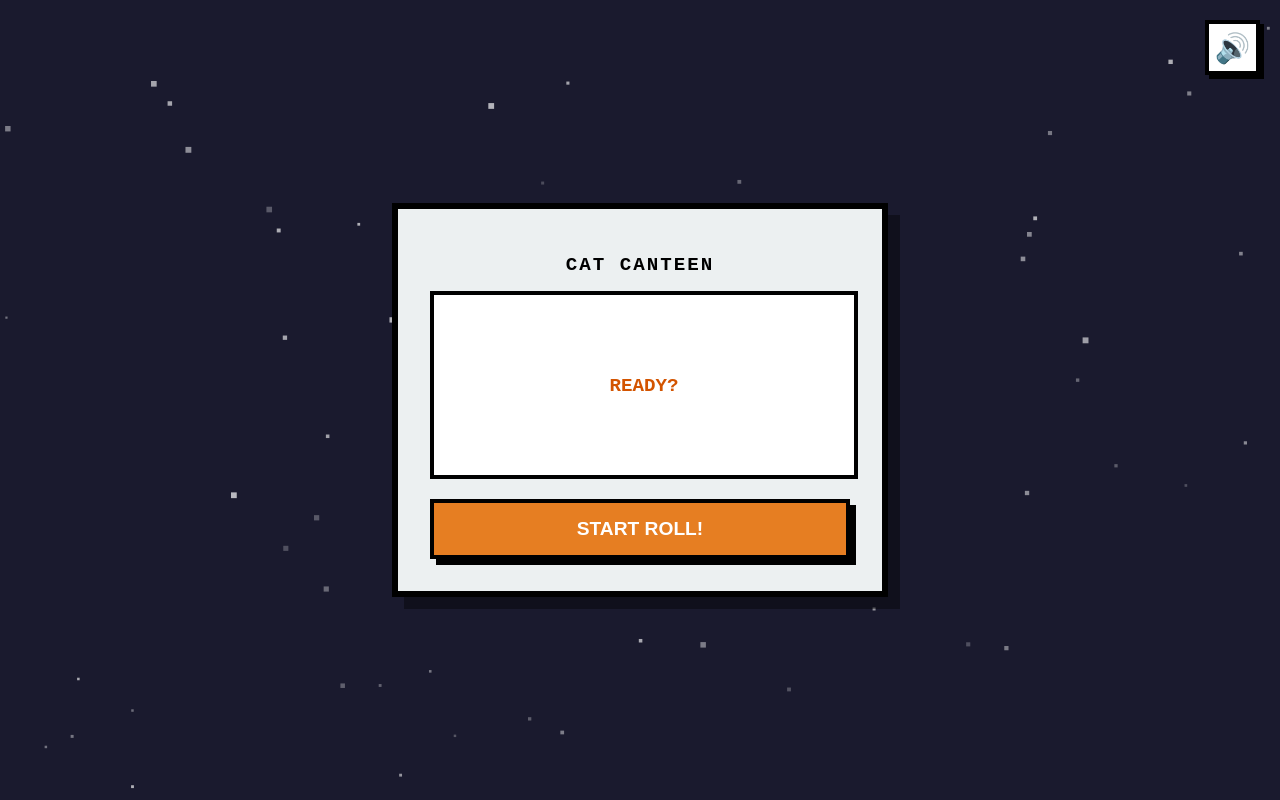
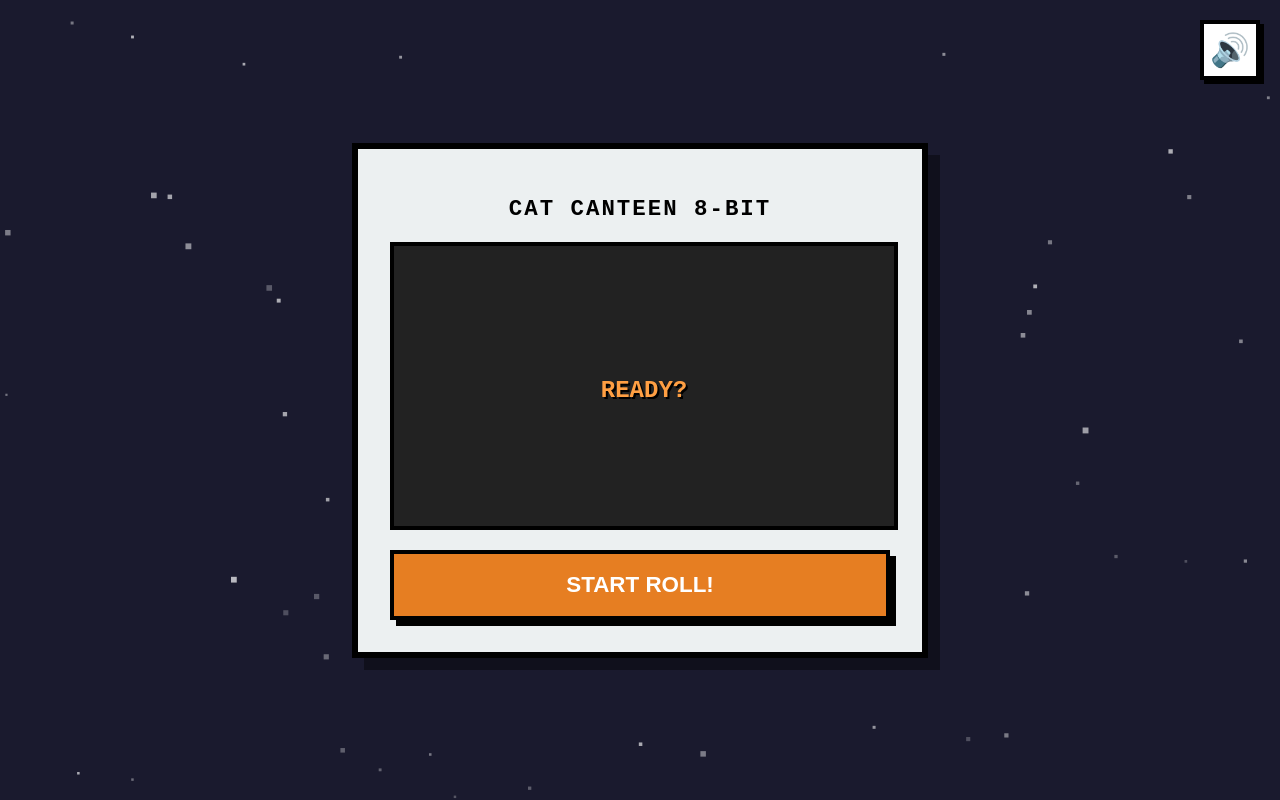
Before and after one commit to Cathub3321/Eat, a plain HTML site: page index.html in a window 1280 px wide. Drawn offline with Linux system fonts and the light colour scheme.

Commit message:
Update index.html

```diff
--- a/index.html
+++ b/index.html
@@ -3,7 +3,7 @@
 <head>
     <meta charset="UTF-8">
     <meta name="viewport" content="width=device-width, initial-scale=1.0">
-    <title>大猫像素食堂 - 长屏版</title>
+    <title>今天吃点啥</title>
     <style>
         :root {
             --pixel-bg: #1a1a2e;
@@ -23,8 +23,8 @@
 
         .card {
             background: var(--pixel-card);
-            width: 90%;
-            max-width: 420px; /* 稍微调宽一点 */
+            width: 95%;
+            max-width: 500px; /* 进一步增加卡片整体宽度 */
             padding: 2rem;
             border: 6px solid var(--pixel-border);
             box-shadow: 12px 12px 0px rgba(0,0,0,0.4);
@@ -34,17 +34,17 @@
         }
 
         h1 {
-            font-size: 1.2rem;
+            font-size: 1.4rem;
             color: var(--pixel-border);
-            margin-bottom: 15px;
+            margin-bottom: 20px;
             letter-spacing: 2px;
         }
 
-        /* --- 修改点：显示区域变为长方形 --- */
+        /* --- 窗口扩大：保持长方形比例 --- */
         .display-area {
             width: 100%;
-            height: 180px; /* 从 250px 减小到 180px，形成长方形 */
-            background: #fff;
+            height: 280px; /* 显著增加高度 */
+            background: #222; /* 改为深色背景，这样不裁剪图片时，留白处会显得像屏幕边缘 */
             border: 4px solid var(--pixel-border);
             margin-bottom: 20px;
             display: flex;
@@ -55,22 +55,21 @@
             overflow: hidden;
         }
 
-        /* --- 修改点：图片适配长方形容器 --- */
         #result-img {
-            width: 100%;   /* 宽度填满长方形 */
-            height: 130px; /* 调整高度 */
-            object-fit: cover; /* 关键：裁剪图片以填满长方形窗口而不变形 */
-            border-bottom: 4px solid var(--pixel-border);
+            width: 95%;
+            height: 200px; /* 增加图片显示区域高度 */
+            /* 关键修改：contain 确保图片完整显示，不被裁剪 */
+            object-fit: contain;
             display: none;
             image-rendering: pixelated;
         }
 
         #result-text {
-            font-size: 1.2rem;
+            font-size: 1.5rem; /* 调大文字 */
             font-weight: bold;
-            color: #d35400;
+            color: #ff9f43; /* 亮橙色在深色背景下更显眼 */
             margin-top: 10px;
-            height: 30px; /* 给文字留出固定位置 */
+            text-shadow: 2px 2px 0px #000;
         }
 
         button.main-btn {
@@ -78,8 +77,8 @@
             color: white;
             border: 4px solid var(--pixel-border);
             width: 100%;
-            padding: 15px;
-            font-size: 1.2rem;
+            padding: 18px; /* 按钮也调大一点，更好点 */
+            font-size: 1.4rem;
             font-weight: bold;
             cursor: pointer;
             box-shadow: 6px 6px 0px var(--pixel-border);
@@ -91,8 +90,8 @@
         #mute-btn {
             position: absolute; top: 20px; right: 20px;
             background: #fff; border: 4px solid var(--pixel-border);
-            width: 55px; height: 55px; cursor: pointer;
-            font-size: 1.8rem; display: flex; justify-content: center;
+            width: 60px; height: 60px; cursor: pointer;
+            font-size: 2rem; display: flex; justify-content: center;
             align-items: center; box-shadow: 4px 4px 0px var(--pixel-border);
             z-index: 100;
         }
@@ -104,7 +103,7 @@
     <button id="mute-btn" onclick="toggleMute()">🔊</button>
 
     <div class="card">
-        <h1>CAT CANTEEN</h1>
+        <h1>CAT CANTEEN 8-BIT</h1>
         <div class="display-area">
             <img id="result-img" src="" alt="food">
             <div id="result-text">READY?</div>
@@ -132,7 +131,6 @@
             { name: "大肉包", img: "baozi.png" }
         ];
 
-        // 粒子背景逻辑
         const canvas = document.getElementById('particle-canvas');
         const ctx = canvas.getContext('2d');
         let particles = [];
@@ -145,7 +143,7 @@
                 this.x = Math.random() * canvas.width;
                 this.y = Math.random() * canvas.height;
                 this.size = Math.random() * 4 + 2;
-                this.speedY = -(Math.random() * 1 + 0.5);
+                this.speedY = -(Math.random() * 0.8 + 0.3);
                 this.opacity = Math.random() * 0.5 + 0.2;
             }
             update() { this.y += this.speedY; if (this.y < -10) this.y = canvas.height + 10; }
@@ -164,7 +162,6 @@
         }
         initParticles(); animate();
 
-        // 抽奖逻辑
         let isRolling = false;
         let isMuted = false;
         const tensionAudio = document.getElementById('audio-tension');
```
